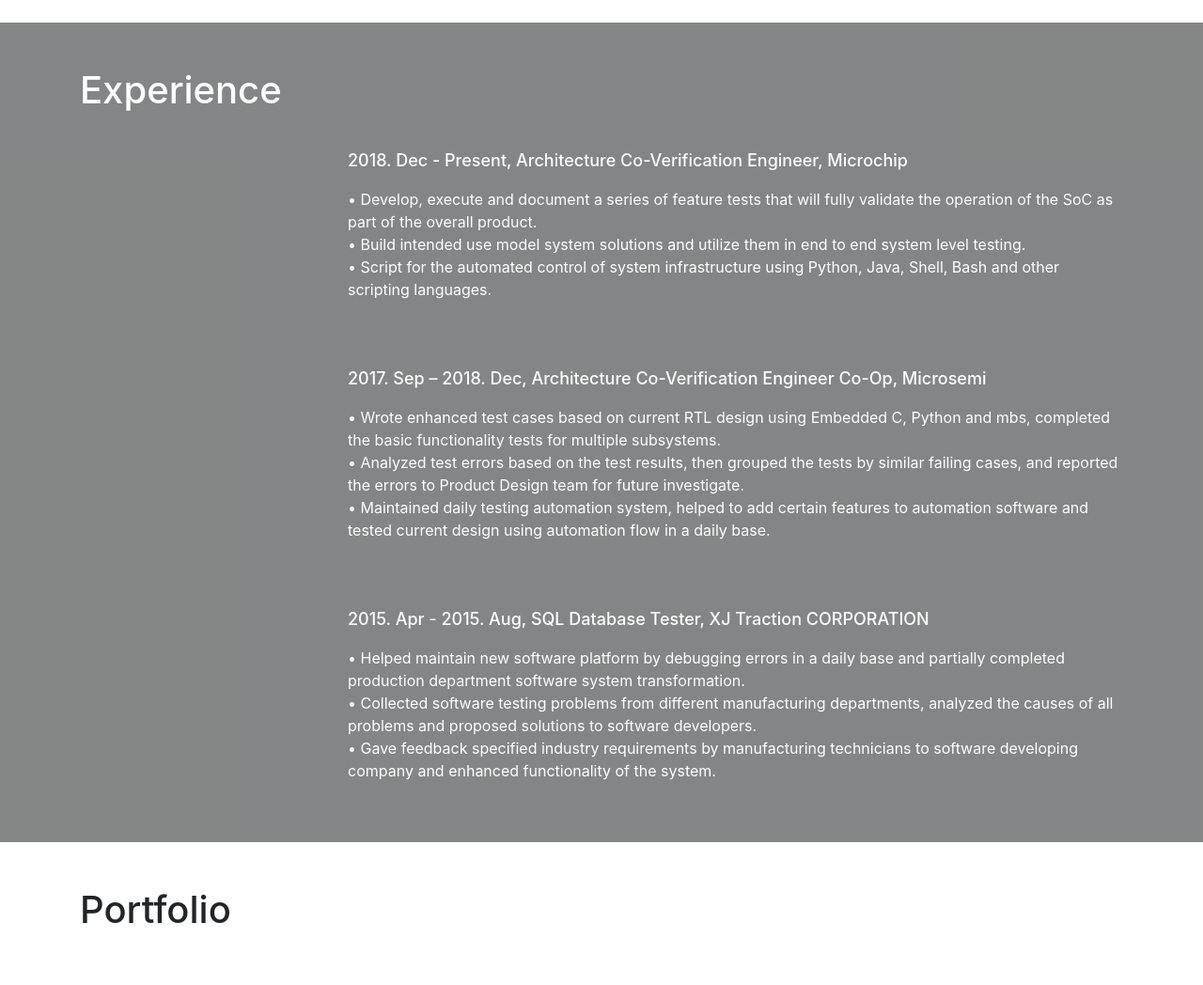
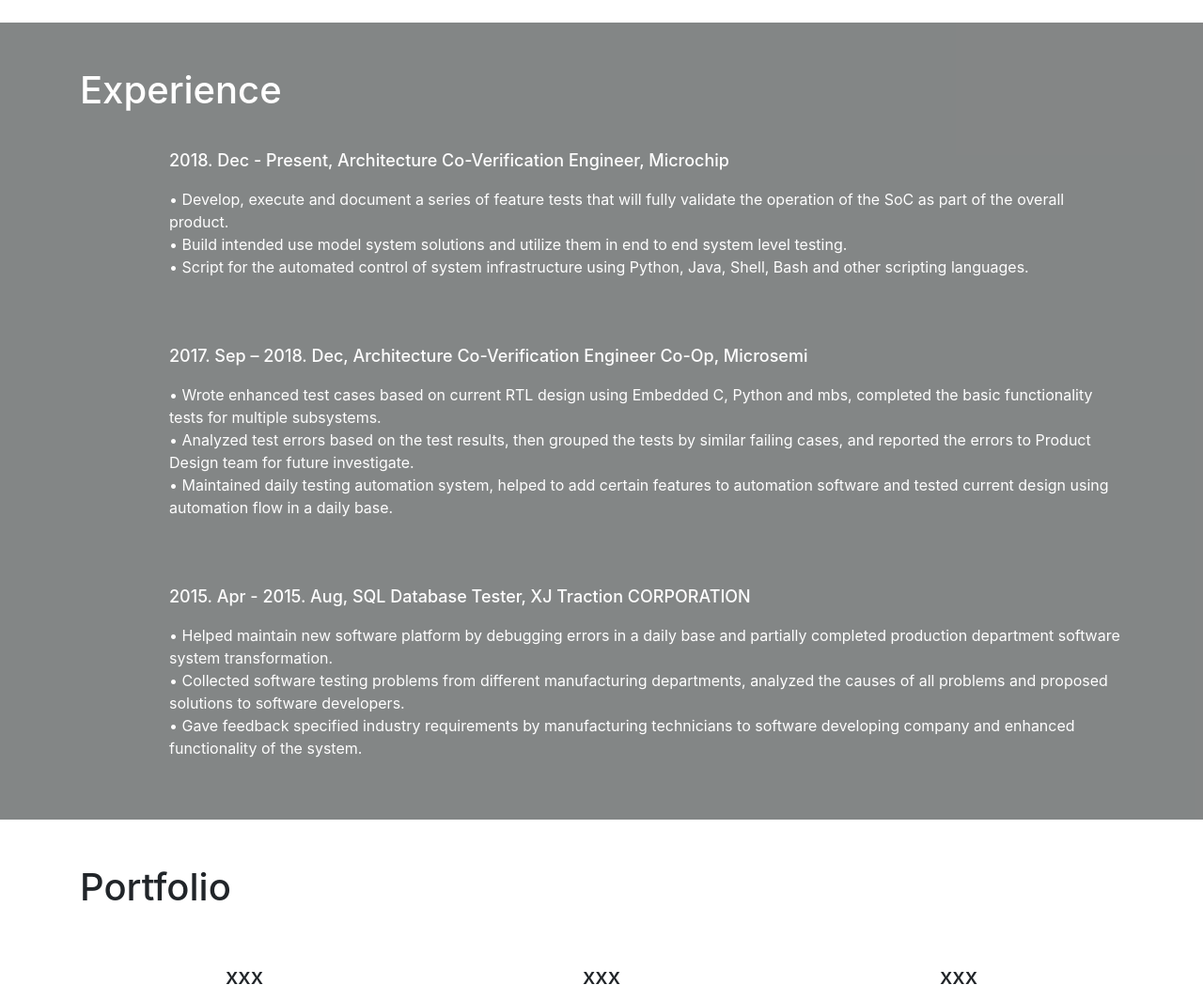
Before and after one commit to evaliu1/Personal_Website, a plain HTML site: page index.html in a window 1280 px wide. Shown: the part 1360-2408 px from the top of the page at 94% size. Drawn offline with nearby package versions, Linux system fonts and the light colour scheme.

Commit message:
Add files via upload

```diff
--- a/index.html
+++ b/index.html
@@ -71,7 +71,7 @@
     <!-- Page Content: About Me -->
 	<div id = "aboutme-session">
     <section class="py-5">
-      <div class="container animated fadeInRight">
+      <div class="container">
 	  <h1>About Me</h1>
 			<p> <br />Engineering isn't about coding programs and wiring electronics.
 						Engineering is to design, to create, to provide solutions for a better life. It is to think <font color="#e55e58">beyond the expectation</font>
@@ -89,7 +89,7 @@
 
 	  <div class="container">
 	  <div class="row">
-		<div class="col-6">
+		<div class="col-md-6 col-sm-6">
 			<p>
 						•	<strong>C/C++:</strong> Object-oriented Programing, with the knowledge of firmware development.</br>
 						•	<strong>Python, Java:</strong> scripting languages for system level automation development. </br>
@@ -97,7 +97,7 @@
 			</p>
 		</div>
 
-		<div class="col-6">
+		<div class="col-md-6 col-sm-6">
 			<p>
 						•	<strong>Network knowledge:</strong> Network Lab Hands-on work experience.</br>
 						•	<strong>Python, Java:</strong> scripting languages for system level automation development. </br>
@@ -118,11 +118,11 @@
       <div class="container">
 	  <h1>Experience</h1>
 		  <div class="row">
-		    <div class="col-3">
+		    <div class="col-3 col-md-1 col-sm-1">
 			<br/>
 
 			</div>
-			<div class="col-9">
+			<div class="col-9 col-md-11 col-sm-11">
 				<p> <div class = "experience-header"> <br/>2018. Dec - Present, Architecture Co-Verification Engineer, Microchip</br> </div>
 						•	Develop, execute and document a series of feature tests that will fully validate the operation of the SoC as part of the overall product. </br>
 						•	Build intended use model system solutions and utilize them in end to end system level testing. </br>
@@ -133,12 +133,12 @@
 
 		  <br/>
 		  <div class="row">
-			<div class="col-3">
+			<div class="col-3 col-md-1 col-sm-1">
 			<br/>
 
 			</div>
 
-			<div class="col-9">
+			<div class="col-9 col-md-11 col-sm-11">
 				<p> <div class = "experience-header"> <br/>2017. Sep – 2018. Dec, Architecture Co-Verification Engineer Co-Op, Microsemi </br> </div>
 						•	Wrote enhanced test cases based on current RTL design using Embedded C, Python and mbs, completed the basic functionality tests for multiple subsystems. </br>
 						•	Analyzed test errors based on the test results, then grouped the tests by similar failing cases, and reported the errors to Product Design team for future investigate. </br>
@@ -151,11 +151,11 @@
 
 		  </br>
 		  <div class="row">
-		    <div class="col-3">
+		    <div class="col-3 col-md-1 col-sm-1">
 			<br/>
 
 			</div>
-			<div class="col-9">
+			<div class="col-9 col-md-11 col-sm-11">
 				<p> <div class = "experience-header"> <br/>2015. Apr - 2015. Aug, SQL Database Tester, XJ Traction CORPORATION</br> </div>
 						•	Helped maintain new software platform by debugging errors in a daily base and partially completed production department software system transformation. </br>
 						•	Collected software testing problems from different manufacturing departments, analyzed the causes of all problems and proposed solutions to software developers.</br>
```
Also changed, not shown: p2_web.html (+1 -1 lines). Lines whose indentation alone changed are shown as unchanged.
